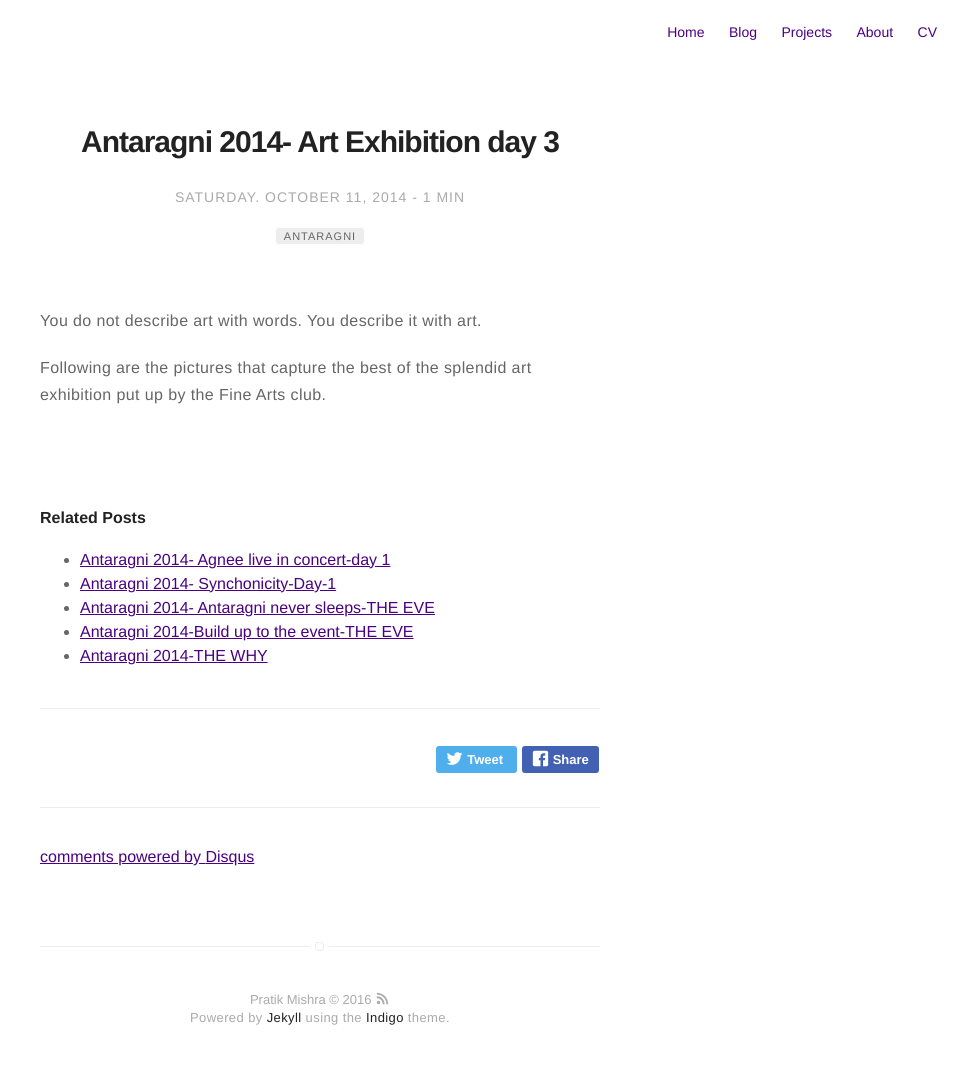
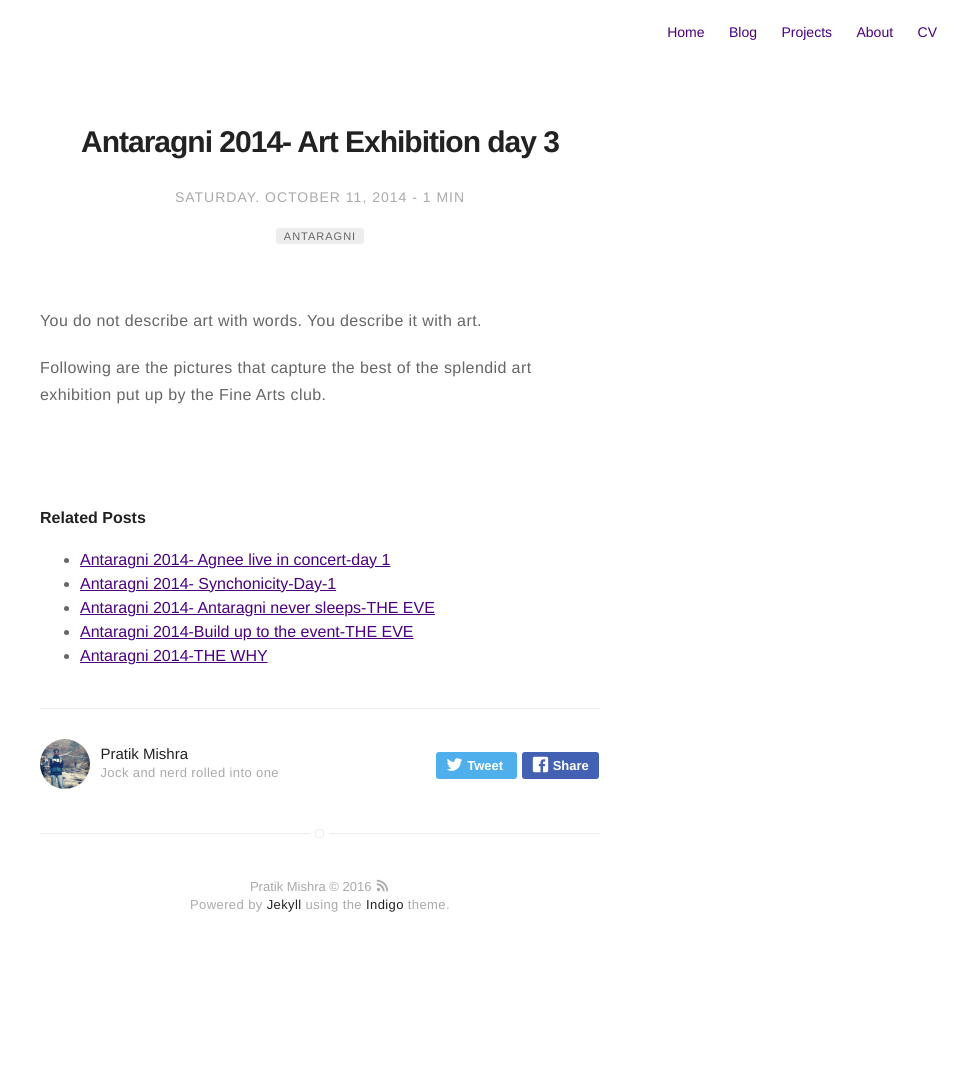
Before and after one commit to pratik1105/oldwebsite, a Jekyll site: the page built from _posts/2014-10-11-Art-Exhibition-day3.markdown, in a window 1280 px wide. Shown: the whole page, without its empty margins (320-1280 px from the left). Built offline with Jekyll 4.4.1, drawn with Linux system fonts in a browser that asks for light colours; comment, search, counter and statistics services are not loaded; after the commit the page ends 976 px from its top, so only the background shows below that.

Commit message:
disabled comments

```diff
--- a/_config.yml
+++ b/_config.yml
@@ -26,7 +26,7 @@ highlighter: rouge
 # analytics-piwik-id: 1
 
 # if you don't want comments in your posts, set to false
-disqus: mydisqus
+disqus: false
 
 # if you don't have any of social below, comment the line
 facebook: pratik.mishra.9
@@ -46,7 +46,7 @@ quora: Pratik-Mishra-8
 email: pratikmishra001@gmail.com
 
 authors:
-    pratik mishra:
+    Pratik Mishra:
         name: Pratik Mishra
         bio: Jock and nerd rolled into one
         external-image: false
```
